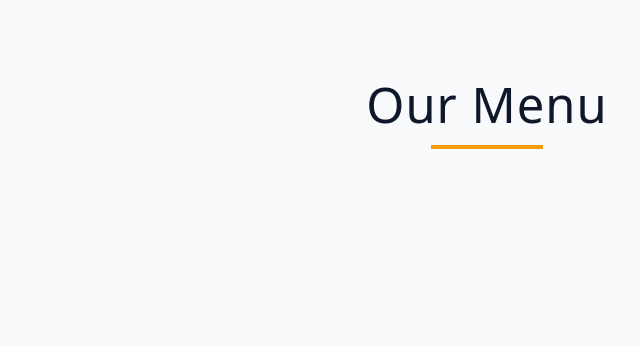
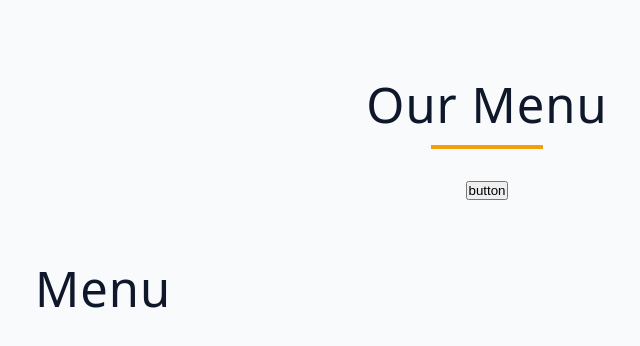
Before and after one commit to luc4s-git/menu, a React (Vite) app: page / in a window 1280 px wide. Shown: the top 346 px of the page, without its empty margins (153-793 px from the left). Built offline with nearby package versions, Linux system fonts and the light colour scheme; the HTML template or start-up script is replaced by a standard one.

Commit message:
button & menu components

```diff
--- a/src/App.jsx
+++ b/src/App.jsx
@@ -1,6 +1,11 @@
+// Data
+import data from './data';
+// Hooks
 import { useState } from 'react';
+// Components
 import Title from './components/Title';
-import data from './data';
+import Menu from './components/Menu';
+import Button from './components/Button';
 
 const App = () => {
   const [menu, setMenu] = useState(data);
@@ -8,6 +13,12 @@ const App = () => {
   return (
     <main className="menu">
       <Title>our menu</Title>
+      <div className="btn-container">
+        <Button></Button>
+      </div>
+      <section className="section-center">
+        <Menu></Menu>
+      </section>
     </main>
   );
 };
--- /dev/null
+++ b/src/components/Button.jsx
@@ -0,0 +1,3 @@
+export default function Button() {
+  return <button>button</button>;
+}
--- /dev/null
+++ b/src/components/Menu.jsx
@@ -0,0 +1,3 @@
+export default function Menu() {
+  return <h1>menu</h1>;
+}
```
Also changed, not shown: 1 other file (tests, documents, lock files or other folders).
